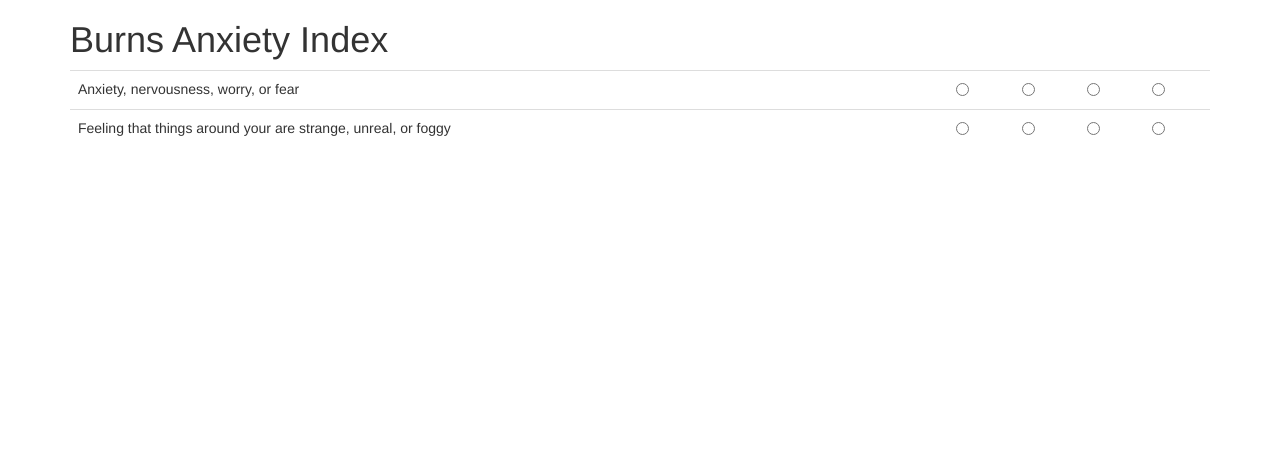
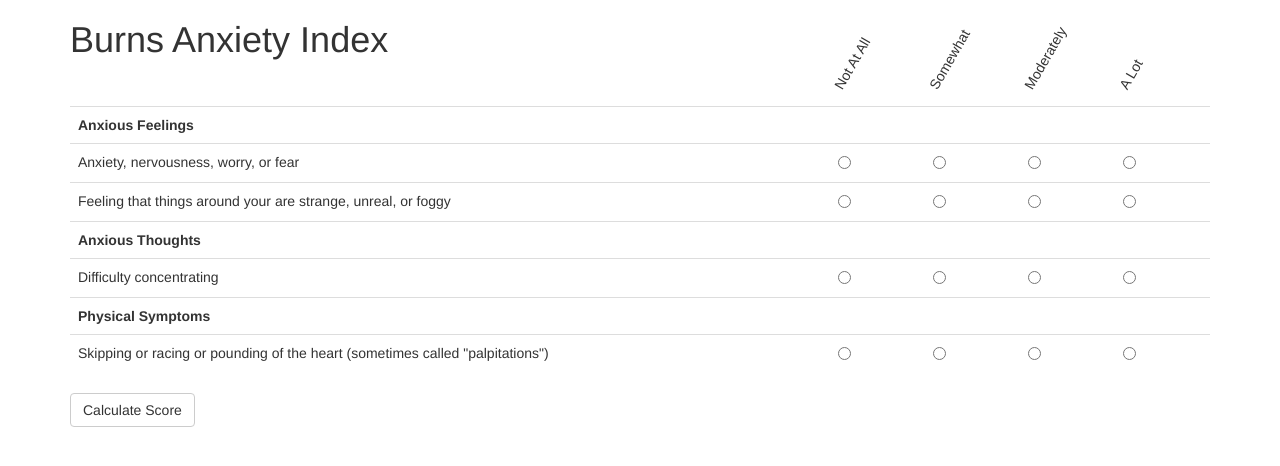
Before and after one commit to kylev/kylev.github.io, a Jekyll site: the page built from health/bai.html, in a window 1280 px wide. Shown: the top 466 px of the page. Built offline with Jekyll 4.4.1, drawn with Linux system fonts in a browser that asks for light colours; nearby versions of some CDN libraries.

Commit message:
Add sections an pleasant basic layout.

```diff
--- a/_data/bai_questions.yml
+++ b/_data/bai_questions.yml
@@ -1,2 +1,10 @@
-- Anxiety, nervousness, worry, or fear
-- Feeling that things around your are strange, unreal, or foggy
+- name: Anxious Feelings
+  questions:
+  - Anxiety, nervousness, worry, or fear
+  - Feeling that things around your are strange, unreal, or foggy
+- name: Anxious Thoughts
+  questions:
+  - Difficulty concentrating
+- name: Physical Symptoms
+  questions:
+  - Skipping or racing or pounding of the heart (sometimes called "palpitations")
--- a/health/bai.html
+++ b/health/bai.html
@@ -4,18 +4,41 @@
 ---
 <h1>Burns Anxiety Index</h1>
 
-<form class="form-horizontal" role="form">
 <table class="table table-hover">
+  <thead>
+    <tr>
+      <td class="col-md-8">&nbsp;</td>
+      <!-- <td class="top-label">0 &mdash; Not At All</td> -->
+      <td class="col-md-1"><div class="top-label">Not At All</div></td>
+      <td class="col-md-1"><div class="top-label">Somewhat</div></td>
+      <td class="col-md-1"><div class="top-label">Moderately</div></td>
+      <td class="col-md-1"><div class="top-label">A Lot</div></td>
+    </tr>
+  </thead>
   <tbody>
-    {% for q in site.data.bai_questions %}
+    {% for s in site.data.bai_questions %}
+      {% assign s_id = forloop.index %}
+    <tr>
+      <th colspan="5">{{ s.name }}</th>
+    </tr>
+    {% for q in s.questions %}
     <tr>
       <td>{{ q }}</td>
-        <td><input type="radio" name="baiQ1" value="0"></td>
-        <td><input type="radio" name="baiQ1" value="1"></td>
-        <td><input type="radio" name="baiQ1" value="2"></td>
-        <td><input type="radio" name="baiQ1" value="3"></td>
+      <td><input type="radio" name="baiS{{ s_id }}Q{{ forloop.index }}" value="0"></td>
+      <td><input type="radio" name="baiS{{ s_id }}Q{{ forloop.index }}" value="0"></td>
+      <td><input type="radio" name="baiS{{ s_id }}Q{{ forloop.index }}" value="0"></td>
+      <td><input type="radio" name="baiS{{ s_id }}Q{{ forloop.index }}" value="0"></td>
     </tr>
+    {% endfor %}
     {% endfor %}
   </tbody>
 </table>
-</form>
+
+<button type="button" class="btn btn-default">Calculate Score</button>
+
+<style type="text/css">
+.top-label {
+  transform: rotate(-60deg);
+  transform-origin: left;
+}
+</style>
```
Lines whose indentation alone changed are shown as unchanged.
